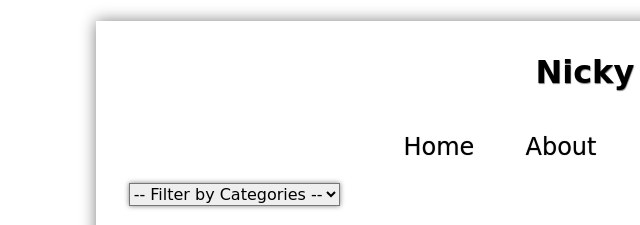
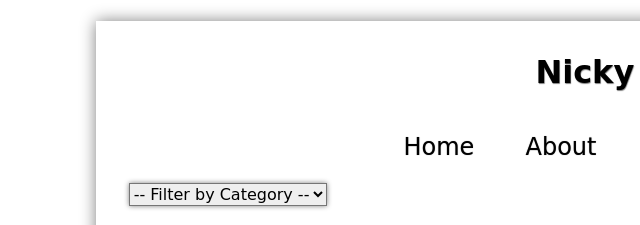
Before and after one commit to NeversSync/Old-Portfolio, a plain HTML site: page index.html in a window 1280 px wide. Shown: the top 225 px of the page, 0-640 px from the left. Drawn offline with nearby package versions, Linux system fonts and the light colour scheme; a web font is replaced by a local one.

Commit message:
removed undefined from the category filter

```diff
--- a/index.html
+++ b/index.html
@@ -55,7 +55,7 @@
           <ul id="filters">
             <li>
               <select id="category-filter">
-                <option value="">-- Filter by Categories --</option>
+                <option value="">-- Filter by Category --</option>
               </select>
             </li>
           </ul>
--- a/scripts/projectView.js
+++ b/scripts/projectView.js
@@ -3,11 +3,9 @@
 var blogView = {};
 
 blogView.populateFilters = function() {
-  $('article').each(function() {
-      var val = $(this).find('address a').text();
+  $('article[data-category]').each(function() {
+      var val = $(this).attr('data-category');
       var optionTag = `<option value="${val}">${val}</option>`;
-      val = $(this).attr('data-category');
-      optionTag = `<option value="${val}">${val}</option>`;
       if ($(`#category-filter option[value="${val}"]`).length === 0) {
         $('#category-filter').append(optionTag);
       }
@@ -23,7 +21,6 @@ blogView.handleCategoryFilter = function() {
       $('article').fadeIn();
       $('article.template').hide();
     }
-    $('#author-filter').val('');
   });
 };
 
```
